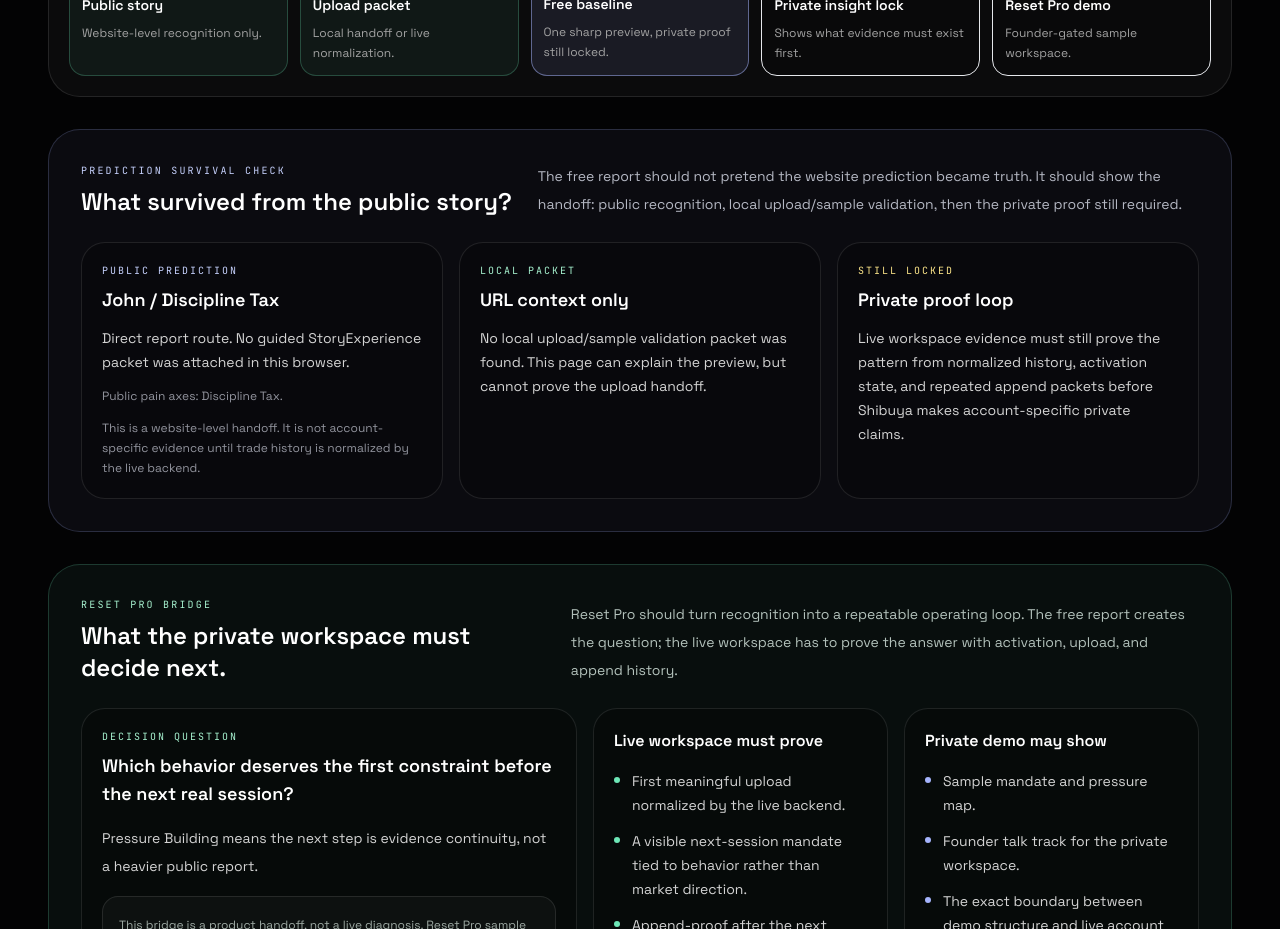
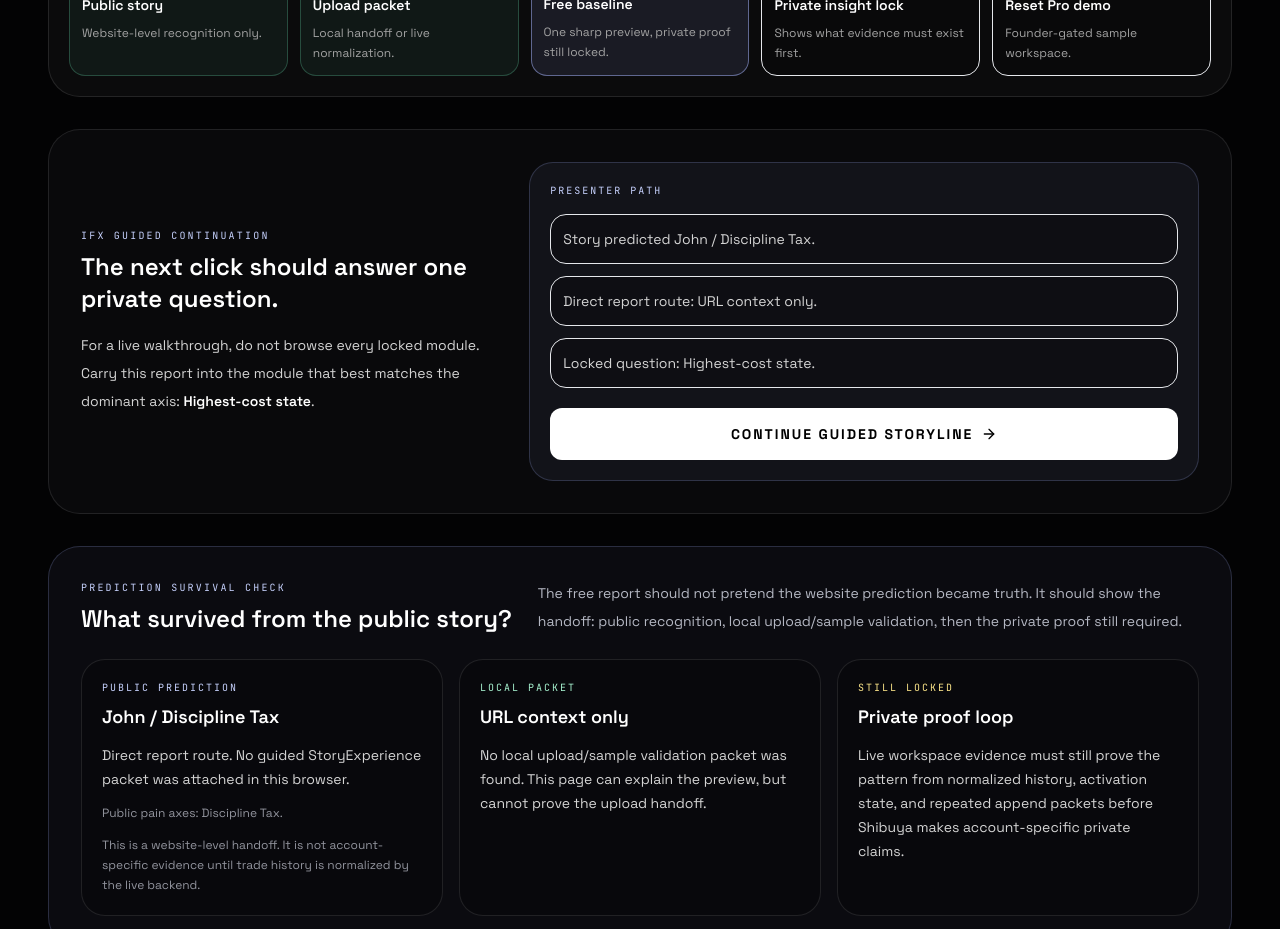
Before and after one commit to juninhogaucho/shibuya-analytics, a React (Vite) app: page /report/1 in a window 1280 px wide. Shown: the part 980-1909 px from the top of the page. Built offline with nearby package versions, Linux system fonts and the light colour scheme; no server answers.

Commit message:
Add IFX guided story continuation

```diff
--- a/src/lib/storyExperience.ts
+++ b/src/lib/storyExperience.ts
@@ -125,6 +125,20 @@
   }
 
   return report.locked.find((section) => toReportSectionSlug(section.title) === sectionSlug) ?? null
+}
+
+export function getGuidedLockedSectionForAxis(report: FreeReportPreview): FreeReportPreview['locked'][number] {
+  const preferredSlugByAxis: Partial<Record<FingerprintAxisId, string>> = {
+    drawdown_pressure: 'breach-sequence',
+    edge_decay: 'edge-decay-map',
+    revenge_reentry: 'next-session-state-warning',
+    size_escalation: 'next-session-state-warning',
+    tilt_susceptibility: 'next-session-state-warning',
+    session_fatigue: 'historical-fingerprint-trace',
+  }
+  const preferredSlug = preferredSlugByAxis[report.dominantAxis.id] ?? 'highest-cost-state'
+
+  return findLockedReportSectionBySlug(report, preferredSlug) ?? report.locked[0]
 }
 
 export function buildLockedInsightPreview(report: FreeReportPreview, sectionSlug?: string | null): LockedInsightPreview {
--- a/src/pages/marketing/FreeReportPage.tsx
+++ b/src/pages/marketing/FreeReportPage.tsx
@@ -5,7 +5,7 @@
 import { addMarketToPath, getPlanForMarket, resolveMarket } from '../../lib/market'
 import { appendPublicStoryHandoffParams, readPublicStoryHandoff } from '../../lib/publicStoryHandoff'
 import { getPublicReportSession } from '../../lib/publicReportSession'
-import { buildFreeReportPreview, toReportSectionSlug } from '../../lib/storyExperience'
+import { buildFreeReportPreview, getGuidedLockedSectionForAxis, toReportSectionSlug } from '../../lib/storyExperience'
 
 export default function FreeReportPage() {
   const { id } = useParams()
@@ -27,6 +27,8 @@
     visitedSceneCount: effectiveVisitedSceneCount,
   })
   const selectedPainAxes = report.storyHandoff.selectedPainAxes
+  const guidedLockedSection = getGuidedLockedSectionForAxis(report)
+  const guidedLockedSectionSlug = toReportSectionSlug(guidedLockedSection.title)
   const resetPlan = getPlanForMarket(market, 'reset_monthly')
   const auditPlan = getPlanForMarket(market, 'audit_monthly')
   const publicStoryHandoffForLinks = reportSession || urlStoryHandoff
@@ -54,6 +56,16 @@
     }),
     publicStoryHandoffForLinks,
   ).toString()
+  const guidedInsightQuery = appendPublicStoryHandoffParams(
+    new URLSearchParams({
+      source: 'guided_report',
+      report: report.reportId,
+      archetype: report.archetype.id,
+      axis: report.dominantAxis.id,
+    }),
+    publicStoryHandoffForLinks,
+  ).toString()
+  const guidedInsightPath = addMarketToPath(`/insight/${guidedLockedSectionSlug}?${guidedInsightQuery}`, market)
   const privateDemoPath = addMarketToPath(
     `/private-demo?${appendPublicStoryHandoffParams(
       new URLSearchParams({
@@ -131,6 +143,40 @@
             detail="The report gives a useful baseline and names the private question. It still does not cross into account-specific truth without live evidence."
           />
         </div>
+
+        <section className="mb-8 min-w-0 rounded-[2rem] border border-white/10 bg-[#09090B] p-5 md:p-8">
+          <div className="grid gap-5 lg:grid-cols-[0.78fr_1.22fr] lg:items-center">
+            <div>
+              <p className="font-mono text-[10px] uppercase tracking-[0.22em] text-indigo-200">IFX guided continuation</p>
+              <h2 className="mt-2 text-2xl font-semibold text-white">The next click should answer one private question.</h2>
+              <p className="mt-4 text-sm leading-7 text-neutral-300">
+                For a live walkthrough, do not browse every locked module. Carry this report into the module that best matches the dominant axis:
+                <span className="font-semibold text-white"> {guidedLockedSection.title}</span>.
+              </p>
+            </div>
+            <div className="rounded-3xl border border-indigo-300/20 bg-indigo-300/[0.06] p-5">
+              <p className="font-mono text-[10px] uppercase tracking-[0.2em] text-indigo-200">Presenter path</p>
+              <div className="mt-4 grid gap-3 text-sm leading-6 text-neutral-300">
+                {[
+                  `Story predicted ${report.archetype.name} / ${report.dominantAxis.label}.`,
+                  reportSession ? `${reportSession.evidenceLabel}: ${reportSession.validationSummary}` : 'Direct report route: URL context only.',
+                  `Locked question: ${guidedLockedSection.title}.`,
+                ].map((item) => (
+                  <div key={item} className="rounded-2xl border border-white/8 bg-black/25 p-3">
+                    {item}
+                  </div>
+                ))}
+              </div>
+              <Link
+                to={guidedInsightPath}
+                className="mt-5 inline-flex w-full items-center justify-center gap-2 rounded-xl bg-white px-4 py-4 text-center text-sm font-black uppercase tracking-[0.14em] text-black transition hover:bg-indigo-200"
+              >
+                Continue Guided Storyline
+                <ArrowRight className="h-4 w-4" />
+              </Link>
+            </div>
+          </div>
+        </section>
 
         <section className="mb-8 min-w-0 rounded-[2rem] border border-indigo-300/20 bg-indigo-300/[0.05] p-5 md:p-8">
           <div className="mb-6 grid gap-4 lg:grid-cols-[0.8fr_1.2fr] lg:items-end">
--- a/src/pages/marketing/PublicUploadPage.tsx
+++ b/src/pages/marketing/PublicUploadPage.tsx
@@ -168,6 +168,17 @@
                     <span className="mt-1 block text-white">{archetype.name} / {axis.label}</span>
                   </div>
                 </div>
+                <button
+                  type="button"
+                  onClick={() => generateReport('sample')}
+                  className="mt-5 inline-flex w-full items-center justify-center gap-2 rounded-xl bg-white px-5 py-4 text-sm font-black uppercase tracking-[0.14em] text-black transition hover:bg-indigo-200"
+                >
+                  Generate Guided Sample Report
+                  <ArrowRight className="h-4 w-4" />
+                </button>
+                <p className="mt-3 text-xs leading-5 text-indigo-50/60">
+                  Use this for a fast expo handoff. It creates a local sample packet and carries the exact story context into the free report.
+                </p>
               </div>
             ) : null}
 
```
Also changed, not shown: 1 other file (tests, documents, lock files or other folders).
